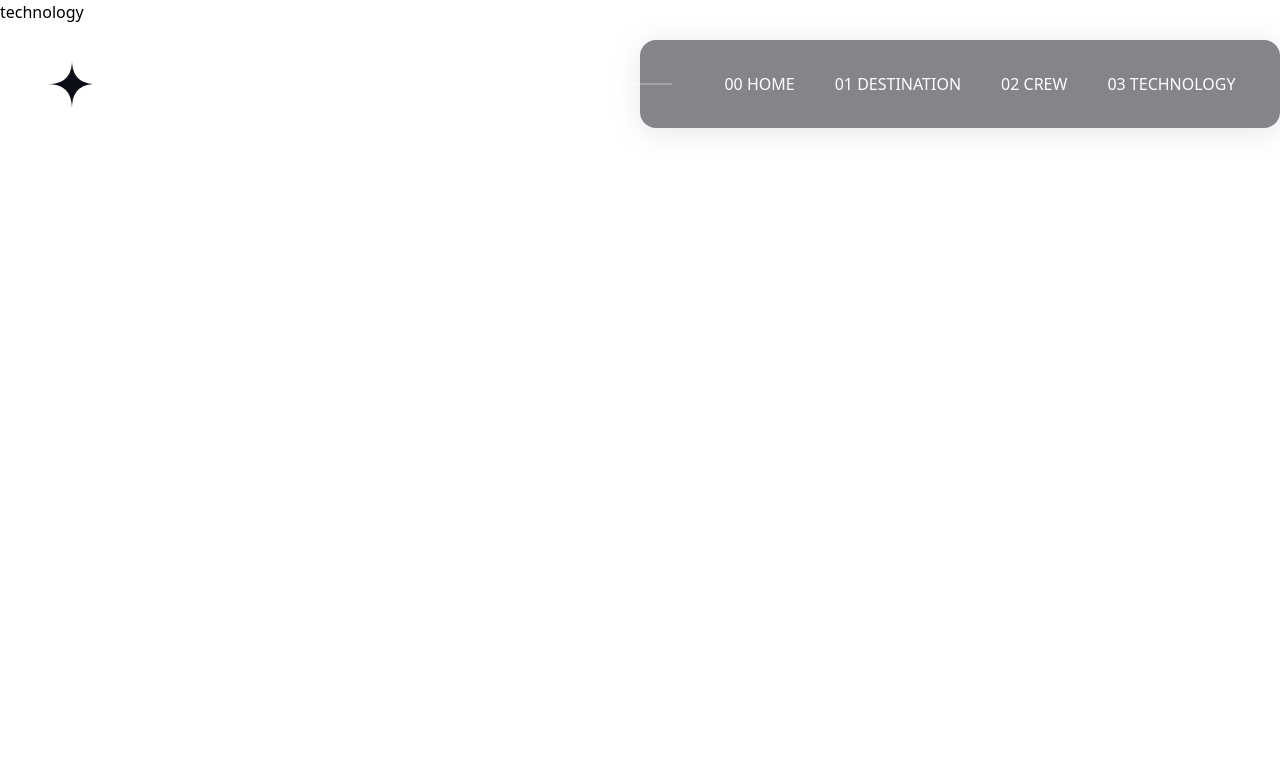
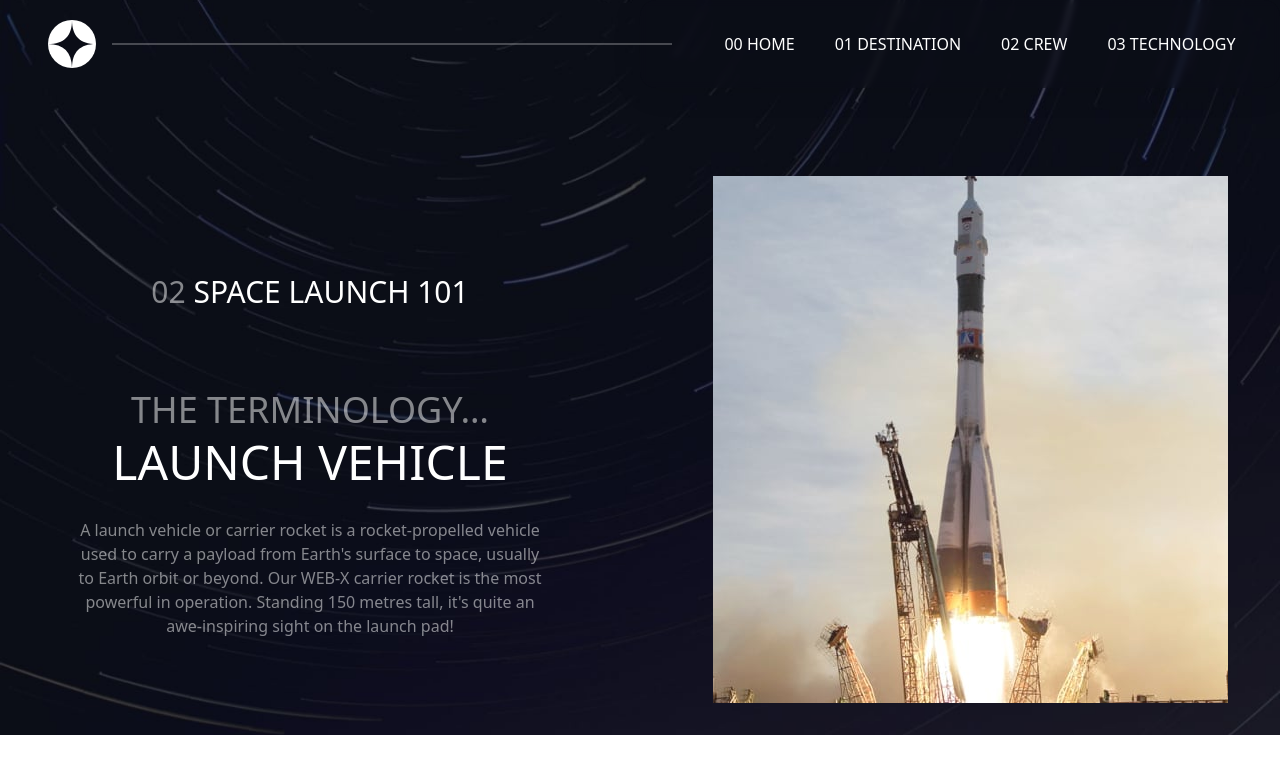
Before and after one commit to ImArnoldDCODES/space-dash, a React (Vite) app: page /technology in a window 1280 px wide. Shown: the top 774 px of the page. Built offline with nearby package versions, Linux system fonts and the light colour scheme.

Commit message:
made pages reponsive

```diff
--- a/src/index.css
+++ b/src/index.css
@@ -26,3 +26,13 @@
   background-repeat: no-repeat;
   background-size: cover;
 }
+.technology {
+  background-image: url("./assets/technology/background-technology-desktop.jpg");
+  background-position: center;
+  background-repeat: no-repeat;
+  background-size: cover;
+}
+
+.launch {
+  background-image: url("./assets/technology/image-launch-vehicle-portrait.jpg");
+}
--- a/src/pages/crew.jsx
+++ b/src/pages/crew.jsx
@@ -1,9 +1,30 @@
-import React from 'react'
+import React from "react";
+import douglas from "../assets/crew/image-douglas-hurley.png";
 
 const crew = () => {
   return (
-    <div>crew</div>
-  )
-}
+    <div className="crew h-[100vh]">
+      <div className="lg:grid grid-cols-2 gap-10 items-center  justify-center pt-[7rem] crew">
+        <div className="text-white  text-center">
+          <h2 className="text-left text-lg m-8 lg:text-3xl lg:mb-20 lg:text-center">
+            <span className="opacity-50">02</span> Meet your crew{" "}
+          </h2>
+          <h1 className="text-4xl opacity-50 mb-2">Commander </h1>
+          <h1 className="text-5xl mb-8">Douglas Hurley</h1>
+          <p className="opacity-50 w-3/4 mx-auto">
+            Douglas Gerald Hurley is an American engineer, former Marine Corps
+            pilot and former NASA astronaut. He launched into space for the
+            third time as commander of Crew Dragon Demo-2.
+          </p>
+        </div>
+        <img
+          src={douglas}
+          className="w-[300px] lg:w-full mx-auto my-8 "
+          alt=""
+        />
+      </div>
+    </div>
+  );
+};
 
-export default crew
+export default crew;
--- a/src/pages/navbar/navbar.jsx
+++ b/src/pages/navbar/navbar.jsx
@@ -22,7 +22,7 @@ export default function Navbar() {
   ];
 
   return (
-    <div className="absolute flex w-[100%] justify-between items-center mt-10">
+    <div className="absolute flex w-[100%] justify-between items-center ">
       <div>
         <img src={Logo} alt="logo" className="w-[3rem] h-[3rem] ml-12" />
       </div>
@@ -34,8 +34,7 @@ export default function Navbar() {
           boxShadow: "0 4px 30px rgba(0, 0, 0, 0.1)",
           backdropFilter: "blur(3.1px)",
           WebkitBackdropFilter: "blur(3.1px)",
-        }}
-      >
+        }}>
         <span className="h-[2px] w-[35rem] right-[38rem] top-[2.7rem] opacity-[0.25] bg-[#fff] absolute content-none z-[1] m-auto"></span>
         <ul className="flex px-5 py-8 gap-10 ml-10 text-[#fff]">
           {navtext.map((list, index) => {
--- a/src/pages/technology.jsx
+++ b/src/pages/technology.jsx
@@ -1,9 +1,32 @@
-import React from 'react'
+import React from "react";
+import launch from "../assets/technology/image-launch-vehicle-portrait.jpg";
+import launch2 from "../assets/technology/image-launch-vehicle-landscape.jpg";
 
 const technology = () => {
   return (
-    <div>technology</div>
-  )
-}
+    <div className=" h-[100vh]">
+      <div className="grid lg:grid-cols-2 gap-10 items-center  justify-center pt-[9rem] technology">
+        <div className="text-white my-6 text-center">
+          <h2 className="text-left text-lg m-8 lg:text-3xl lg:mb-20 lg:text-center">
+            <span className="opacity-50">02</span> SPACE LAUNCH 101{" "}
+          </h2>
+          <h1 className="text-4xl opacity-50 mb-2">THE TERMINOLOGY… </h1>
+          <h1 className="text-5xl mb-8">LAUNCH VEHICLE</h1>
+          <p className="opacity-50 w-3/4 mx-auto">
+            A launch vehicle or carrier rocket is a rocket-propelled vehicle
+            used to carry a payload from Earth's surface to space, usually to
+            Earth orbit or beyond. Our WEB-X carrier rocket is the most powerful
+            in operation. Standing 150 metres tall, it's quite an awe-inspiring
+            sight on the launch pad!
+          </p>
+        </div>
+        <div className="order-first lg:order-last">
+          <img src={launch} className="hidden lg:grid mx-auto my-8 " alt="" />
+          <img src={launch2} className=" lg:hidden w-full my-8 " alt="" />
+        </div>
+      </div>
+    </div>
+  );
+};
 
-export default technology
+export default technology;
```
